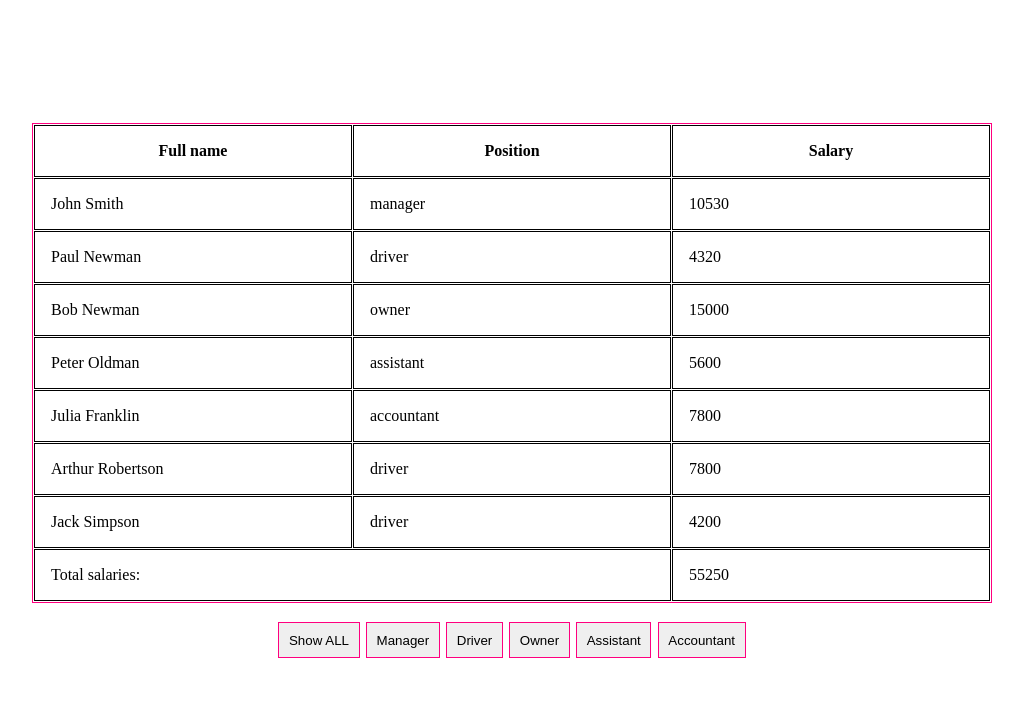
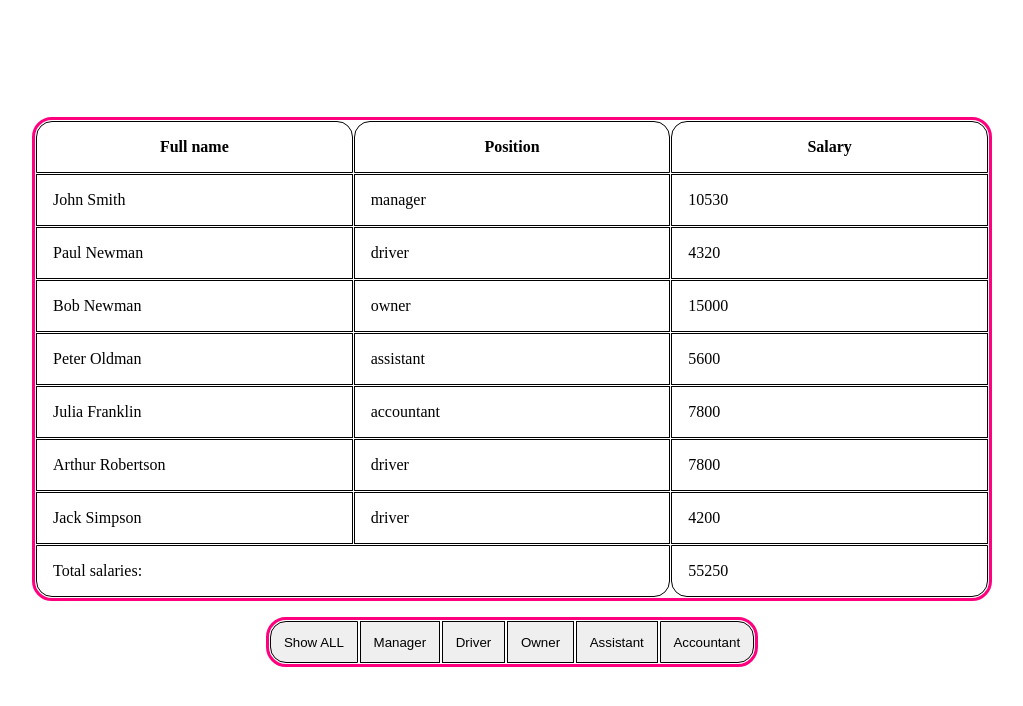
Before and after one commit to mikkmait/listAndSort, a website with bundled scripts: page index.html in a window 1280 px wide. Shown: the whole page, without its empty margins (128-1151 px from the left). Built offline with nearby package versions, Linux system fonts and the light colour scheme.

Commit message:
Tinkering with the display categories buttons and styling

```diff
--- a/index.css
+++ b/index.css
@@ -20,13 +20,16 @@ html {
 }
 
 table {
-  border: 1px solid rgba(255, 0, 127);
+  border: 3px solid rgba(255, 0, 127);
   border-spacing: 1px;
+  border-radius: 20px;
   width: 75%;
 }
 
 th {
   border: 1px solid rgba(0, 0, 0, 100%);
+  border-top-left-radius: 16px;
+  border-top-right-radius: 16px;
   width: 33%;
   padding: 1rem;
 }
@@ -36,14 +39,30 @@ td {
   padding: 1rem;
 }
 
+tfoot > tr > td {
+  border-bottom-left-radius: 16px;
+  border-bottom-right-radius: 16px;
+}
+
 div {
-  border: 0;
+  border: 3px solid rgba(255, 0, 127);
+  border-radius: 20px;
   margin: 1rem;
 }
 
 button {
-  border: 1px solid rgba(255, 0, 127);
-  padding: .6rem;
-  margin: .2rem;
+  border: 1px solid rgba(0, 0, 0);
+  padding: .8rem;
+  margin: 1px;
   display: inline;
 }
+
+button:first-child {
+  border-top-left-radius: 16px;
+  border-bottom-left-radius: 16px;
+}
+
+button:last-child {
+  border-top-right-radius: 16px;
+  border-bottom-right-radius: 16px;
+}
--- a/index.js
+++ b/index.js
@@ -11,25 +11,24 @@ container.appendChild(buttons)
 let positions = ["Show ALL"]
 let positionsUnique = []
 
-// !! Function to make the table headings
+// !! Function to make the table headings and sort by columns
 const columns = ["Full name", "Position", "Salary"]
 columns.forEach(column => {
   const th = document.createElement('th')
   th.innerHTML = column
-  const columnID = column.split(' ').join('').toLowerCase()
-  th.id = columnID
+  th.id = column.split(' ').join('').toLowerCase()
   thead.appendChild(th)
   th.addEventListener('click', () => {
     tbody.innerHTML = ''
-    if (columnID === "fullname") {
+    if (th.id === "fullname") {
       employees.sort((a, b) => {
         return (a.last + a.first).localeCompare(b.last + b.first)
       })
-    } else if (columnID === "position") {
+    } else if (th.id === "position") {
       employees.sort((a, b) => {
         return a.position.localeCompare(b.position)
       })
-    } else if (columnID === "salary") {
+    } else if (th.id === "salary") {
       employees.sort((a, b) => a.salary < b.salary ? 1 : a.salary > b.salary ? -1 : 0)
     }
     populateTable()
```
Lines whose indentation alone changed are shown as unchanged.
